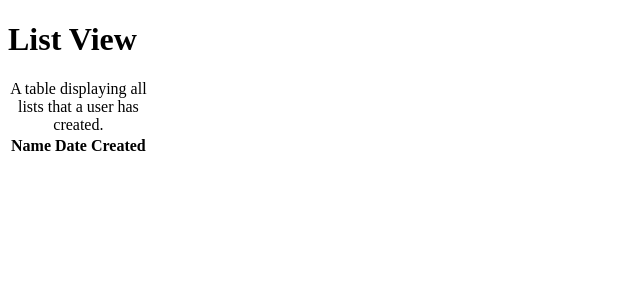
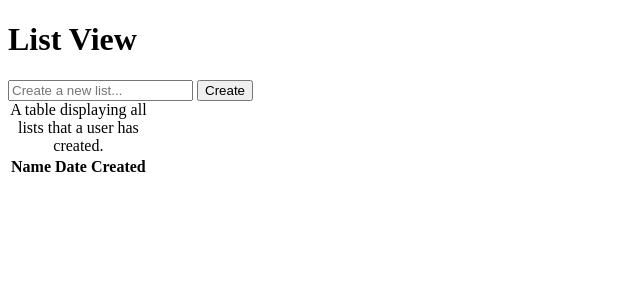
Before and after one commit to NicholasRM/last-list, a Django app: page /lists/ in a window 1280 px wide. Shown: the top 300 px of the page, without its empty margins (0-640 px from the left). Run offline with Django 4.2, Linux system fonts and the light colour scheme; the visitor is signed in with stand-in values (Sample User, id 1); data that the repository does not hold is empty.

Commit message:
Connect forms and add ability to add lists and items to lists

```diff
--- a/lastlist/lastlistweb/templates/lastlistweb/item-search/index.html
+++ b/lastlist/lastlistweb/templates/lastlistweb/item-search/index.html
@@ -10,7 +10,7 @@
 
     <div id="search">
       <div id="search-bar">
-        <form id="item-search-form" action="/items/" method="POST">
+        <form id="item-search-form" action={% url "lastlistweb:items" %} method="POST">
           {% csrf_token %}
           <form>
             <input type="text" name="search" placeholder="Enter search term" />
@@ -38,7 +38,7 @@
             <tbody>
               <!-- Dynamically render rows based on information pulled from database -->
               <tr>
-                <td>{{ i.product.name }}</td>
+                <td><a href={% url "lastlistweb:itemid" i.item_id %}>{{ i.product.name }}</a></td>
                 <td>{{ i.product.brand }}</td>
                 <td>{{ i.price.price }}</td>
                 <td>{{ i.price.date_recorded }}</td>
--- a/lastlist/lastlistweb/templates/lastlistweb/list-view/index.html
+++ b/lastlist/lastlistweb/templates/lastlistweb/list-view/index.html
@@ -10,6 +10,15 @@
     <h1>List View</h1>
 
     <div id="lists">
+      <div id="new-list">
+        <form id="new-list-name" action={% url "lastlistweb:lists" %} method="POST">
+          {% csrf_token %}
+          <form>
+            <input type="text" name="list_name" placeholder="Create a new list..." />
+            <button type="submit"> Create </button>
+          </form>
+        </form>
+      </div>
       <table id="lists-table">
         <caption>
           A table displaying all lists that a user has created.
@@ -24,7 +33,7 @@
         <tbody>
           <!-- Dynamically render rows based on information pulled from database -->
           <tr>
-            <td>{{ list.name }}</td>
+            <td><a href={% url "lastlistweb:listid" list.list_id %}>{{ list.name }}</a></td>
             <td>{{ list.date_created }}</td>
           </tr>
         </tbody>
--- a/lastlist/lastlistweb/urls.py
+++ b/lastlist/lastlistweb/urls.py
@@ -13,4 +13,6 @@ urlpatterns = [
     path("items/<int:item_id>/", views.item_view, name="itemid"),
     path("vendors/", views.vendor_search, name="vendors"),
     path("vendors/<int:vendor_id>", views.vendor_view, name="vendorid"),
+    path("lists/new-list/<str:list_name>", views.add_list, name="new-list"),
+    path("lists/<int:list_id>/add/<int:item_id>", views.add_list_item, name="addlistitem")
 ]
--- a/lastlist/lastlistweb/views.py
+++ b/lastlist/lastlistweb/views.py
@@ -1,7 +1,8 @@
 from django.shortcuts import render, redirect
 from django.http import HttpResponse
-from .models import List, Contains, Item, Vendor, Stock
+from .models import List, Contains, Item, Vendor, Stock, AuthUser
 from django.contrib.auth import authenticate, login, logout
+from .forms import SignUpForm
 
 
 # Create your views here.
@@ -19,11 +20,20 @@ def signin(request):
 
 
 def list_view(request):
+    if not request.user.is_authenticated:
+        return redirect('lastlistweb:signin')
+    if request.method == "POST":
+        list_name = request.POST['list_name']
+        return redirect("lastlistweb:new-list", list_name=list_name)
     lists = List.objects.filter(user_id=request.user.id)
     return render(request, "lastlistweb/list-view/index.html", {'lists':lists})
 
 
 def inspect_list(request, list_id):
+    try:
+        _ = List.objects.get(user=request.user.id, list_id=list_id)
+    except:
+        return redirect('lastlistweb:lists')
     items = Contains.objects.filter(list=list_id)
     return render(request, "lastlistweb/inspect-list/index.html", {'items':items})
 
@@ -36,8 +46,15 @@ def item_search(request):
     return render(request, "lastlistweb/item-search/index.html")
 
 def item_view(request, item_id):
-    item = Item.objects.get(pk=item_id)
-    return render(request, "lastlistweb/item-view/index.html", {'item':item})
+    try:
+        item = Item.objects.get(pk=item_id)
+    except:
+        item = None
+    try:
+        lists = List.objects.filter(user=request.user.id)
+    except:
+        return redirect("lastlistweb:signin")
+    return render(request, "lastlistweb/item-view/index.html", {'item':item, 'lists':lists})
 
 
 def vendor_search(request):
@@ -49,7 +66,6 @@ def vendor_search(request):
 
 
 def vendor_view(request, vendor_id):
-    pass
     vendor = Vendor.objects.get(pk=vendor_id)
     inventory = Stock.objects.filter(vendor=vendor_id)
     return render(request, "lastlistweb/vendor-view/index.html", {'vendor': vendor, 'inventory': inventory})
@@ -57,3 +73,22 @@ def vendor_view(request, vendor_id):
 def signout(request):
     logout(request)
     return redirect("lastlistweb:signin")
+
+def add_list(request, list_name):
+    from datetime import datetime
+    if not request.user.is_authenticated:
+        return redirect("lastlistweb:signin")
+    list = List.objects.create(user=AuthUser.objects.get(id=request.user.id), name=list_name, date_created=datetime.now().date())
+    list.save()
+    return redirect("lastlistweb:lists")
+
+def add_list_item(request, list_id, item_id):
+    if not request.user.is_authenticated:
+        return redirect("lastlistweb:signin")
+    try:
+        List.objects.get(user=request.user.id, list_id=list_id)
+    except:
+        return redirect("lastlistweb:lists")
+    entry = Contains.objects.create(list=List.objects.get(pk=list_id), item=Item.objects.get(pk=item_id), is_replacement=0)
+    entry.save()
+    return redirect("lastlistweb:itemid", item_id=item_id)
```
Also changed, not shown: lastlist/lastlistweb/forms.py (added, +17 -0 lines), lastlist/lastlistweb/templates/lastlistweb/item-view/index.html (+30 -2 lines).
